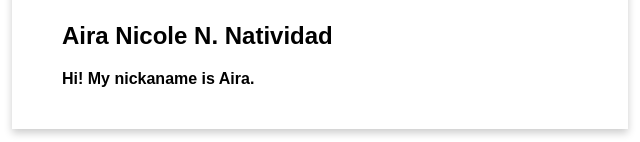
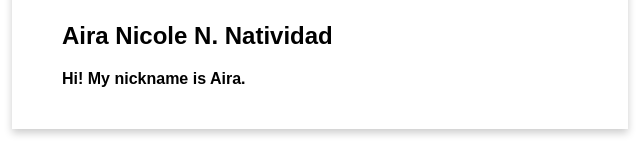
Before and after one commit to airanatividad/airanatividad.github.io, a plain HTML site: page index.html in a window 1280 px wide. Shown: the part 731-873 px from the top of the page, 4-644 px from the left. Drawn offline with Linux system fonts and the light colour scheme.

Commit message:
Changed misspelled word

```diff
--- a/index.html
+++ b/index.html
@@ -17,7 +17,7 @@
                 <div class="container">
                     <strong>
                         <h2>Aira Nicole N. Natividad</h2>
-                        <p>Hi! My nickaname is Aira.</p>
+                        <p>Hi! My nickname is Aira.</p>
                     </strong>
                 </div>
             </div>
```
